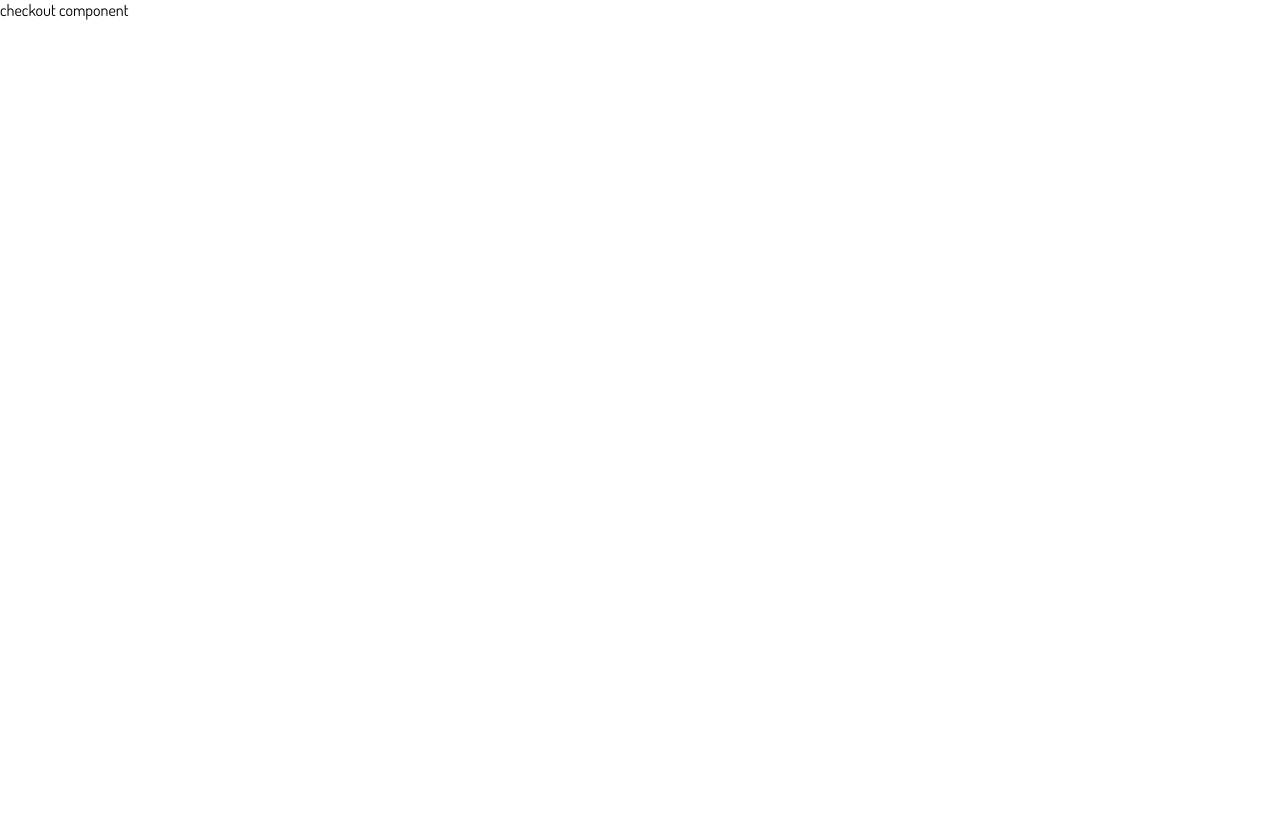
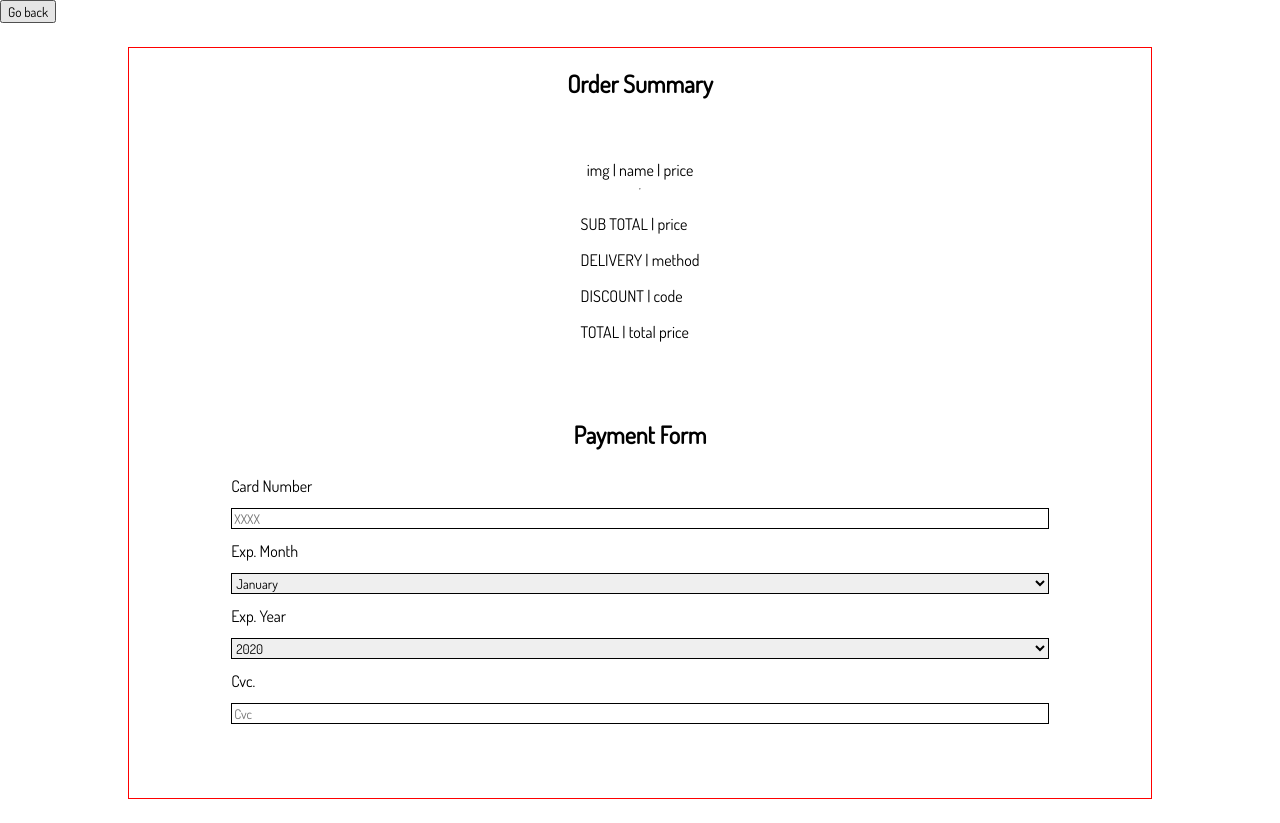
Before and after one commit to kelarcrisp/MERN-store, a React (Create React App) app in the folder client/: page /checkout in a window 1280 px wide. Before the commit the page ends 800 px from the top, so only its background shows below. Built offline with nearby package versions, Linux system fonts and the light colour scheme; the HTML template or start-up script is replaced by a standard one.

Commit message:
added the basic layout for checkout

```diff
--- a/client/public/index.html
+++ b/client/public/index.html
@@ -28,7 +28,7 @@
       work correctly both with client-side routing and a non-root public URL.
       Learn how to configure a non-root public URL by running `npm run build`.
     -->
-    <title>React App</title>
+    <title>Coffee Store</title>
   </head>
   <body>
     <noscript>You need to enable JavaScript to run this app.</noscript>
--- a/client/src/checkout/Checkout.js
+++ b/client/src/checkout/Checkout.js
@@ -1,7 +1,24 @@
 import React from "react";
-
+import PaymentForm from "./paymentForm/PaymentForm";
+import OrderSummary from "./orderSummary/OrderSummary";
+import classes from "./Checkout.module.css";
+import { useHistory } from "react-router-dom";
 const Checkout = () => {
-  return <div>checkout component</div>;
+  const history = useHistory();
+  const goBack = () => {
+    history.goBack();
+  };
+  return (
+    <>
+      <button onClick={goBack}>Go back</button>
+      <div className={classes.CheckoutContainer}>
+        <div className={classes.CheckoutInfoContainer}>
+          <OrderSummary />
+          <PaymentForm />
+        </div>
+      </div>
+    </>
+  );
 };
 
 export default Checkout;
--- /dev/null
+++ b/client/src/checkout/Checkout.module.css
@@ -0,0 +1,12 @@
+.CheckoutContainer {
+  width: 100%;
+  height: 100vh;
+  display: flex;
+  justify-content: center;
+}
+
+.CheckoutInfoContainer {
+  width: 80%;
+  border: 1px solid red;
+  margin: 24px;
+}
--- /dev/null
+++ b/client/src/checkout/orderSummary/OrderSummary.js
@@ -0,0 +1,21 @@
+import React from "react";
+import classes from "./OrderSummary.module.css";
+const OrderSummary = () => {
+  return (
+    <>
+      <h2>Order Summary</h2>
+      <div className={classes.OrderSummaryContainer}>
+        <div>img | name | price</div>
+        <hr></hr>
+        <div>
+          <p>SUB TOTAL | price</p>
+          <p>DELIVERY | method</p>
+          <p>DISCOUNT | code</p>
+          <p>TOTAL | total price</p>
+        </div>
+      </div>
+    </>
+  );
+};
+
+export default OrderSummary;
--- /dev/null
+++ b/client/src/checkout/orderSummary/OrderSummary.module.css
@@ -0,0 +1,10 @@
+h2 {
+  text-align: center;
+}
+.OrderSummaryContainer {
+  display: flex;
+  flex-direction: column;
+  justify-content: center;
+  align-items: center;
+  height: 35vh;
+}
--- /dev/null
+++ b/client/src/checkout/paymentForm/PaymentForm.js
@@ -0,0 +1,47 @@
+import React from "react";
+import classes from "./PaymentForm.module.css";
+const PaymentForm = () => {
+  return (
+    <>
+      <h2>Payment Form</h2>
+      <div className={classes.PaymentFormContainer}>
+        <form className={classes.PaymentForm}>
+          <label htmlFor="cardnumber">Card Number</label>
+          <input
+            className={classes.CardNumberInput}
+            id="cardnumber"
+            placeholder="XXXX"
+          />
+          <label htmlFor="expmonth">Exp. Month</label>
+          <select id="expmonth">
+            <option>January</option>
+            <option>February</option>
+            <option>March</option>
+            <option>April</option>
+            <option>May</option>
+            <option>June</option>
+            <option>July</option>
+            <option>August</option>
+            <option>September</option>
+            <option>October</option>
+            <option>November</option>
+            <option>December</option>
+          </select>
+          <label htmlFor="expyear">Exp. Year</label>
+          <select id="expyear">
+            <option>2020</option>
+            <option>2021</option>
+            <option>2022</option>
+            <option>2023</option>
+            <option>2024</option>
+            <option>2025</option>
+          </select>
+          <label htmlFor="cvc">Cvc.</label>
+          <input id="cvc" placeholder="Cvc" />
+        </form>
+      </div>
+    </>
+  );
+};
+
+export default PaymentForm;
--- /dev/null
+++ b/client/src/checkout/paymentForm/PaymentForm.module.css
@@ -0,0 +1,18 @@
+.PaymentFormContainer {
+  height: 40vh;
+}
+
+.PaymentForm {
+  display: flex;
+  flex-direction: column;
+  align-items: center;
+}
+.PaymentForm * {
+  width: 80%;
+  margin: 6px;
+}
+
+select,
+input {
+  border: 1px solid black;
+}
--- a/client/src/navbar/NavBar.js
+++ b/client/src/navbar/NavBar.js
@@ -5,7 +5,7 @@ const NavBar = () => {
   const history = useHistory();
   const signout = () => {
     localStorage.removeItem("jwt-token");
-    history.push("/login");
+    history.push("/signin");
   };
   return (
     <div className={classes.NavBarContainer}>
--- a/client/src/products/individualProductComponent/IndividualProductComponent.js
+++ b/client/src/products/individualProductComponent/IndividualProductComponent.js
@@ -2,6 +2,7 @@ import React, { useContext } from "react";
 import { useHistory } from "react-router-dom";
 import { ProductContext } from "../../context/ProductContext";
 import classes from "./IndividualProductComponent.module.css";
+import NavBar from "../../navbar/NavBar";
 const IndividualProductComponent = () => {
   const { newestState, dispatch } = useContext(ProductContext);
 
@@ -11,13 +12,20 @@ const IndividualProductComponent = () => {
   const idToFind = history.location.pathname.split("/")[2];
   const productToShow = newestState.products.find(x => x.UPC === idToFind);
   console.log(productToShow);
+  const goBack = () => {
+    history.goBack();
+  };
   return (
+    <>
+      <NavBar />
+      <button onClick={goBack}>go back</button>
       <div className={classes.IndividualProductContainer}>
         <div>{productToShow.BrandName}</div>
         <img src={productToShow.Image} />
         <div>{productToShow.SalePrice}</div>
         <div>{productToShow.LongDesc}</div>
       </div>
+    </>
   );
 };
 
```
Lines whose indentation alone changed are shown as unchanged.
